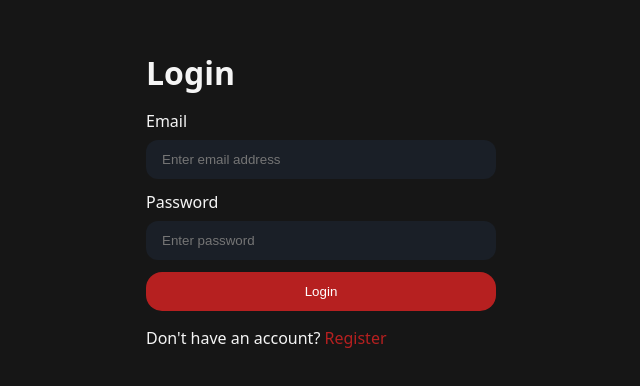
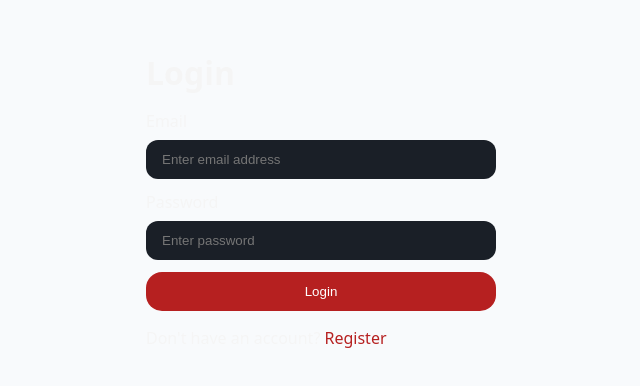
Before and after one commit to naveli0209/ResumeIQ, a React (Vite) app in the folder frontend/: page /login in a window 1280 px wide. Shown: the part 200-586 px from the top of the page, without its empty margins (319-959 px from the left). Built offline with nearby package versions, Linux system fonts and the light colour scheme; no server answers.

Commit message:
ChangeColor Theme

```diff
--- a/frontend/src/style.scss
+++ b/frontend/src/style.scss
@@ -8,7 +8,7 @@ html,
 body,
 #root {
   width: 100%;
-  background-color: #161616;
+  background-color: #f8fafc;
   color: whitesmoke;
   font-family:system-ui, -apple-system, BlinkMacSystemFont, 'Segoe UI', Roboto, Oxygen, Ubuntu, Cantarell, 'Open Sans', 'Helvetica Neue', sans-serif
 }
```
